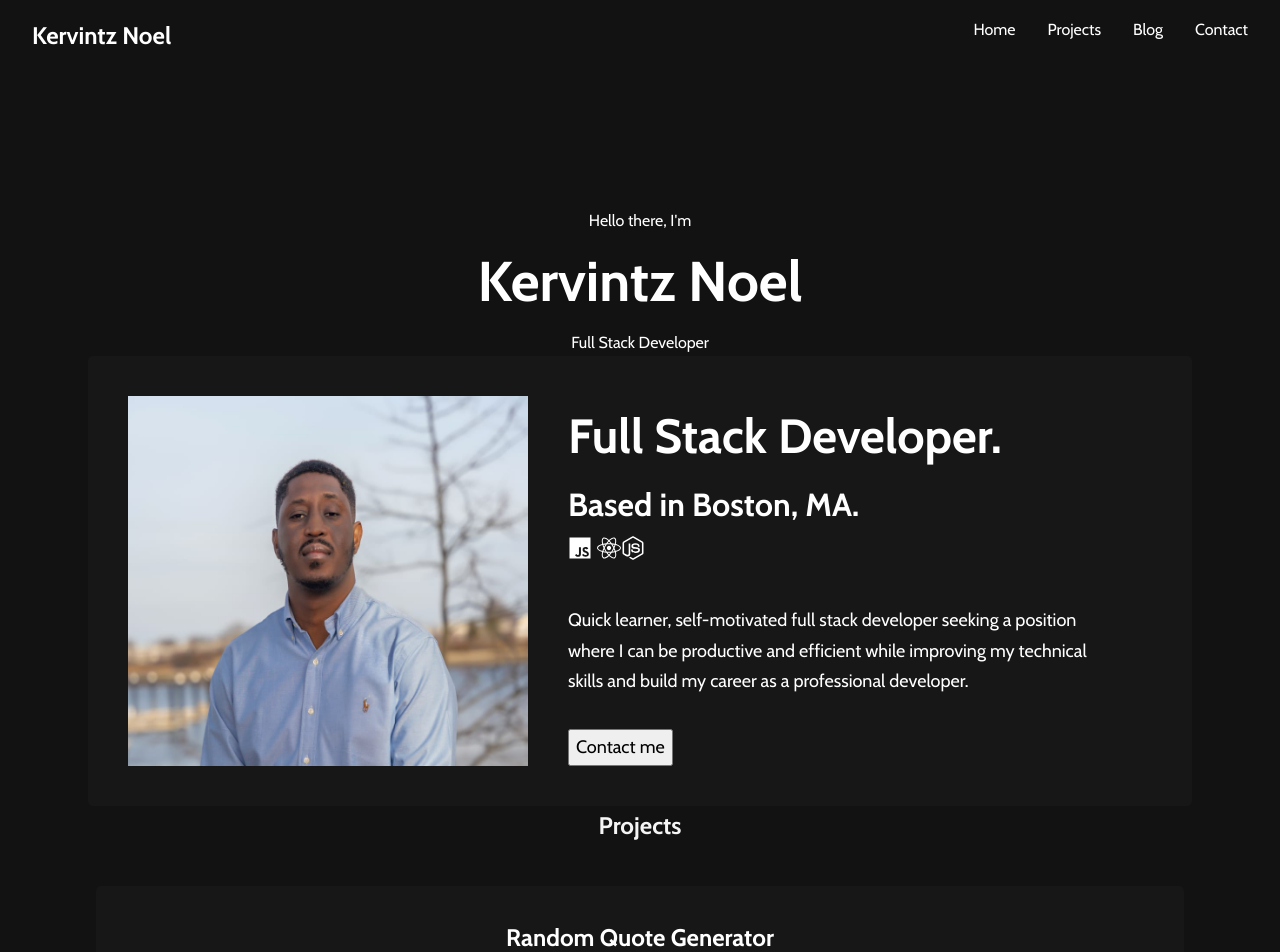
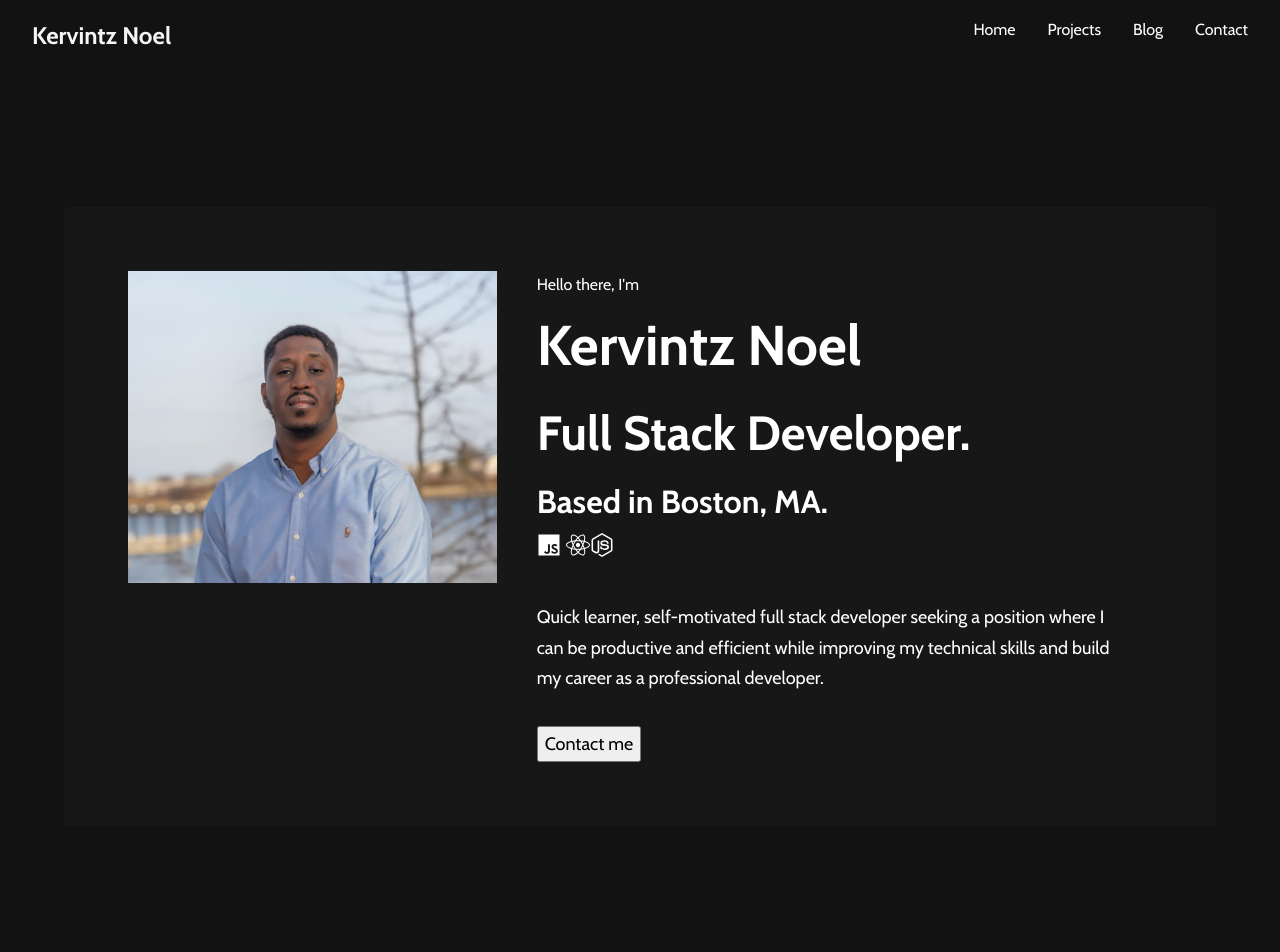
Before and after one commit to kervcode/kervintznoel.com, a React (Create React App) app: page / in a window 1280 px wide. Shown: the top 952 px of the page. Built offline with nearby package versions, Linux system fonts and the light colour scheme.

Commit message:
changed layout

```diff
--- a/src/App.css
+++ b/src/App.css
@@ -1,3 +1,7 @@
+html {
+  box-sizing: border-box;
+}
+
 body {
   background: #121212;
   font-family: 'Cabin', sans-serif;
@@ -9,3 +13,8 @@ body {
 .App {
   text-align: center;
 }
+
+
+.footer {
+  margin-top: 150px;
+}
--- a/src/App.js
+++ b/src/App.js
@@ -1,16 +1,22 @@
 import './App.css';
+import Menu from "./components/Menu";
 import Contact from './components/Contact';
 import Footer from './components/Footer';
 import Header from './components/Header';
 import Project_lists from './components/Project_list';
+import { BrowserRouter as router, Switch, Route } from 'react-router-dom';
 
 
 function App() {
   return (
     <div className="App">
-      <Header />
-      <Project_lists />
-      <Contact />
+      <Menu />
+      <Switch>
+      <Route exact path="/" component={Header} />
+        <Route exact path="/projects" component={Project_lists} />
+        <Route exact path="/contact" component={Contact} />
+        <Contact />
+      </Switch>
       <Footer />
     </div>
   );
--- a/src/components/Header.js
+++ b/src/components/Header.js
@@ -6,7 +6,6 @@ import './header.style.css'
 
 const Header = () => (
   <div className='header'>
-    <Menu />
     <Hero />
   </div>
 )
--- a/src/components/Hero.js
+++ b/src/components/Hero.js
@@ -5,23 +5,20 @@ import './hero.style.css'
 
 const Hero = () => (
   <div className="hero">
-     <p>Hello there, I'm</p>
-     <h1 className="my_name">Kervintz Noel</h1>
-     <p className="my_title">Full Stack Developer</p>
-
-
-     <div className="info">
+       <div className="image">
        <img src={profile_picture} alt="" className="profile_picture"/>
+       </div>
        <div className="info_text">
-         <h1 className="info_text_heading">Full Stack Developer.</h1>
-         <h2 className="location">Based in Boston, MA.</h2>
-         <p className="icons"><FaJs /> <FaReact /><FaNodeJs /></p>
-         <p className="pitch">
+          <p>Hello there, I'm</p>
+          <h1 className="my_name">Kervintz Noel</h1>
+          <h2 className="info_text_heading">Full Stack Developer.</h2>
+          <h3 className="location">Based in Boston, MA.</h3>
+          <p className="icons"><FaJs /> <FaReact /><FaNodeJs /></p>
+          <p className="pitch">
            Quick learner, self-motivated full stack developer seeking a position where I can be productive and efficient while improving my technical skills and build my career as a professional developer.
-         </p>
+          </p>
          <button className="button">Contact me</button>
        </div>
-     </div>
   </div>
 )
 
--- a/src/components/Menu.js
+++ b/src/components/Menu.js
@@ -1,16 +1,17 @@
 import react from 'react';
-import './menu.styles.css'
+import './menu.styles.css';
+import { Link } from 'react-router-dom';
 
 const Menu = () => (
   <div className='menu'>
     <span className="logo">Kervintz Noel </span>
 
-    <ul className="list">
-      <li>Home</li>
-      <li>Projects</li>
-      <li>Blog</li>
-      <li>Contact</li>
-    </ul>
+    <div className="list">
+      <Link to="/">Home</Link>
+      <Link to="/projects">Projects</Link>
+      <Link to="/blog">Blog</Link>
+      <Link to="/Contact">Contact</Link>
+    </div>
 
   </div>
 )
--- a/src/components/hero.style.css
+++ b/src/components/hero.style.css
@@ -1,19 +1,19 @@
-.hero {
-  /* padding-top: 150px; */
-}
+/* .hero {
+  padding: 0 0 150px 0;
+} */
 
 .my_title {
-  /* margin-bottom: 200px; */
+  margin-bottom: 150px;
 }
 
 
-.info {
+.hero {
   background: rgba(251, 252, 250, 0.020);
   border-radius: 5px;
   display: flex;
   width: 80%;
   margin: 0 auto;
-  padding: 40px;
+  padding: 64px;
   color: white;
 
   line-height: 1.7;
@@ -47,8 +47,12 @@
   font-size: 56px;
 }
 
+/* .image {
+  width: 450px;
+} */
+
 .profile_picture {
-  max-width: 400px;
+  max-width: 100%;
 }
 
 .button {
--- a/src/components/menu.styles.css
+++ b/src/components/menu.styles.css
@@ -16,6 +16,8 @@
   display: flex;
 }
 
-.list li {
+.list a {
+  color: #fff;
+  text-decoration: none;
   padding-left: 32px;
 }
--- a/src/components/project.styles.css
+++ b/src/components/project.styles.css
@@ -13,7 +13,12 @@
     justify-content: space-between;
 }
 
+.projects h2 {
+    font-size: 32px;
+    padding-bottom: 32px;
+}
+
 .project_description {
     text-align: left;
-
+    padding-right: 32px;
 }
--- a/src/index.js
+++ b/src/index.js
@@ -2,11 +2,14 @@ import React from 'react';
 import ReactDOM from 'react-dom';
 import './index.css';
 import App from './App';
+import { BrowserRouter } from "react-router-dom";
 
 
 ReactDOM.render(
   <React.StrictMode>
-    <App />
+    <BrowserRouter>
+      <App />
+    </BrowserRouter>
   </React.StrictMode>,
   document.getElementById('root')
 );
```
Also changed, not shown: public/cool-background.png (added).
